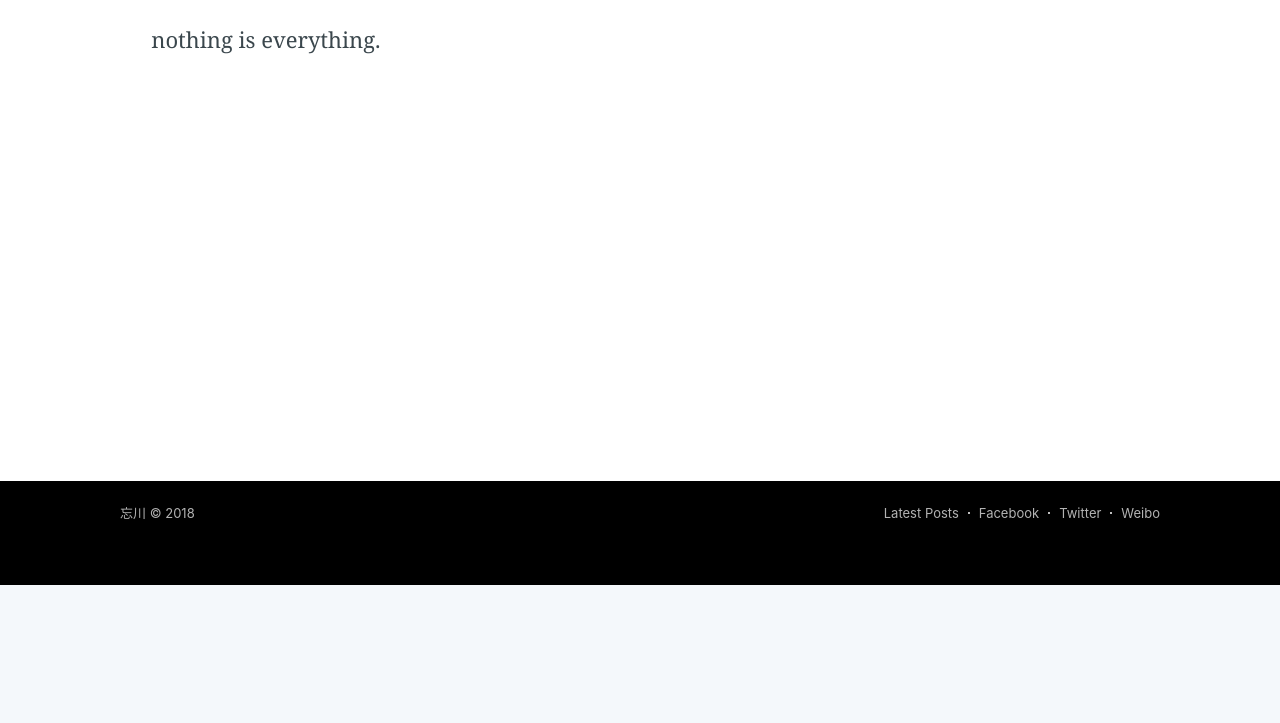
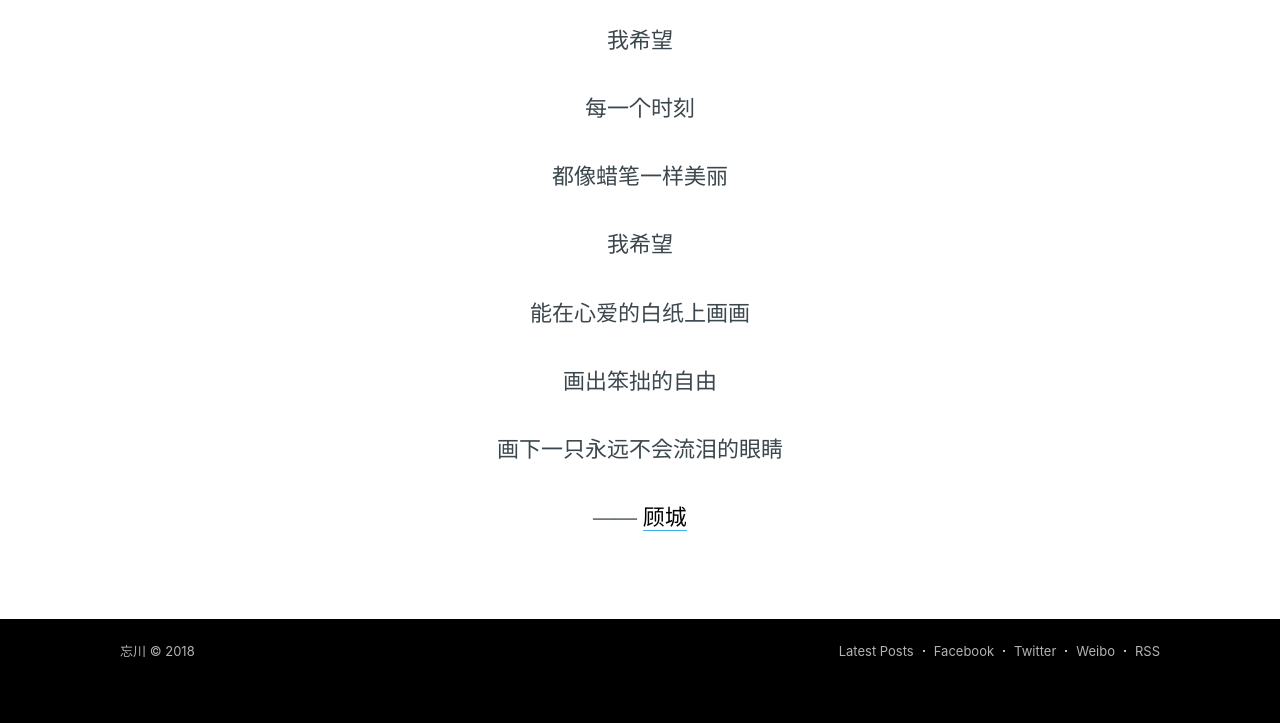
Before and after one commit to BetaGo/growth, a Gatsby site: page /about in a window 1280 px wide. Shown: the part 215-938 px from the top of the page. Before the commit the page ends 800 px from the top, so only its background shows below. Built offline with nearby package versions, Linux system fonts and the light colour scheme; Gatsby itself is replaced by a stand-in of ours; what rehype-react would draw is missing.

Commit message:
[feat] add favicon and adjust style

```diff
--- a/gatsby-config.js
+++ b/gatsby-config.js
@@ -80,5 +80,6 @@ module.exports = {
         siteSpeedSampleRate: 10,
       },
     },
+    `gatsby-plugin-favicon`,
   ],
 };
--- a/package.json
+++ b/package.json
@@ -27,6 +27,7 @@
     "gatsby-image": "2.0.22",
     "gatsby-plugin-canonical-urls": "2.0.8",
     "gatsby-plugin-emotion": "3.0.1",
+    "gatsby-plugin-favicon": "^3.1.5",
     "gatsby-plugin-feed": "^2.0.11",
     "gatsby-plugin-google-analytics": "^2.0.8",
     "gatsby-plugin-postcss": "2.0.2",
--- a/src/components/Footer.tsx
+++ b/src/components/Footer.tsx
@@ -89,6 +89,7 @@ const Footer: React.FunctionComponent = () => {
               Weibo
             </a>
           )}
+          <Link to="/rss.xml">RSS</Link>
         </SiteFooterNav>
       </div>
     </footer>
--- a/src/pages/about.tsx
+++ b/src/pages/about.tsx
@@ -4,6 +4,7 @@ import SiteNav from '../components/header/SiteNav';
 import { SiteHeader, outer, inner, SiteMain } from '../styles/shared';
 import * as React from 'react';
 import { css } from 'emotion';
+import styled from '@emotion/styled';
 
 import { PostFullHeader, PostFullTitle, NoImage, PostFull } from '../templates/post';
 import { PostFullContent } from '../components/PostContent';
@@ -15,6 +16,10 @@ const PageTemplate = css`
     background #fff;
     padding-bottom: 4vw;
   }
+`;
+
+const Poetry = styled.div`
+  text-align: center;
 `;
 
 const About: React.FunctionComponent = () => (
@@ -36,7 +41,25 @@ const About: React.FunctionComponent = () => (
 
           <PostFullContent className="post-full-content">
             <div className="post-content">
-              <p>nothing is everything.</p>
+              <Poetry>
+                <p>我希望</p>
+                <p>每一个时刻</p>
+                <p>都像蜡笔一样美丽</p>
+                <p>我希望</p>
+                <p>能在心爱的白纸上画画</p>
+                <p>画出笨拙的自由</p>
+                <p>画下一只永远不会流泪的眼睛</p>
+                <p>
+                  ——{' '}
+                  <a
+                    href="https://baike.baidu.com/item/%E9%A1%BE%E5%9F%8E"
+                    target="_blank"
+                    rel="noopener noreferrer"
+                  >
+                    顾城
+                  </a>
+                </p>
+              </Poetry>
             </div>
           </PostFullContent>
         </article>
```
Also changed, not shown: src/content/img/wantong-logo.png, src/favicon.ico (deleted), src/favicon.png (added), 1 other file.
